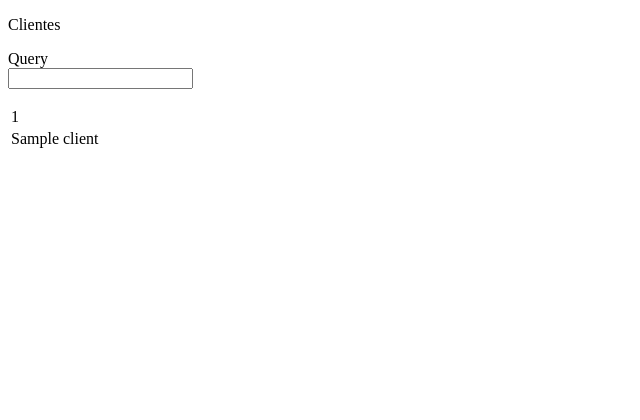
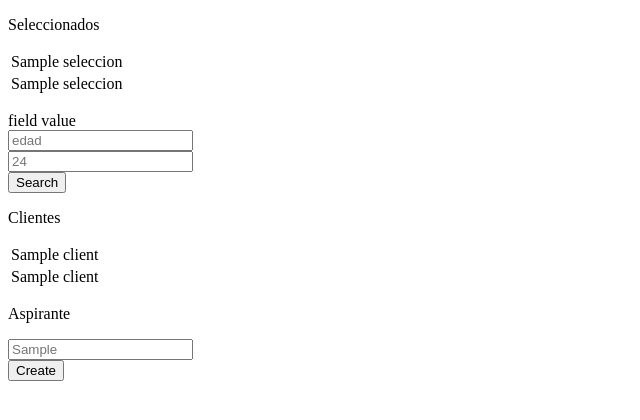
Before and after one commit to bfsalamin/interfazDeCliente, a Flask app: template python/src/webpage/templates/clientes.html in a window 1280 px wide. Shown: the top 420 px of the page, without its empty margins (0-640 px from the left). Run offline with Flask 2, Linux system fonts and the light colour scheme; the template is opened without the code that fills it: most values are stand-ins (such as "Sample title", 1, 10 or a date in 2020); parts of the project's set-up code (start-up, migrations or seed data) failed here and were passed over.

Commit message:
post to local database

```diff
--- a/python/src/webpage/app.py
+++ b/python/src/webpage/app.py
@@ -5,36 +5,29 @@ from flask import Flask, render_template, request
 
 app = Flask(__name__)
 
+def to_list(dlist):
+ if dlist:
+  return [sorted(dlist[0].keys()), [sorted(i.items()) for i in dlist]]
+ return []
+
 @app.route("/", methods=['GET', 'POST'])
 def client_database():
- todo = [list(i.items()) for i in localDatabase.clientes.get_all()]
- made = render_template('clientes.html', clientes=todo)
+
+ result = []
+ aspi = queryWebsite.Aspirante()
 
  if request.method == 'POST':
-  if request.form.get('query'):
-   key, val =request.form['query'].split()
+  if request.form['query'] == 'search':
+   key, val = request.form['key'], request.form['val']
    localDatabase.clientes.add_query_field(key, val)
    result = localDatabase.clientes.get_search()
+   #if type(result) is dict:
+    #result = [result]
    localDatabase.clientes.delete_queries()
-   print(result, localDatabase.clientes.qry, localDatabase.clientes.database.all(), type(key), val)
-
- return made + str(result)
-
-
-
-
-
-@app.route("/btn", methods=['GET', 'POST'])
-def boton():
- if request.method == 'POST':
-  if request.form.get('action1') == 'VALUE1':
-   print("boton 1")
-  elif request.form.get('action2') == 'VALUE2':
-   print("boton 2")
-  elif request.form.get('texto'):
-   print(request.form['texto'])
-  else:
-   print("nose")
- elif request.method == 'GET':
-  return render_template('botones.html')
- return render_template('botones.html')
+  #fields in a form get identified by their name, not their id.
+  if request.form['query'] == 'submit':
+   new_aspirant = {k:v for k,v in zip(aspi.requerido, request.form.getlist('fields[]'))}
+   print(new_aspirant)
+   localDatabase.clientes.post(queryWebsite.Aspirante(new_aspirant).get_post())
+ made = render_template('clientes.html', clientes=to_list(localDatabase.clientes.get_all()), seleccion=to_list(result), aspirantefields=aspi.requerido)
+ return made
--- a/python/src/webpage/clientes.json
+++ b/python/src/webpage/clientes.json
@@ -1 +1 @@
-{"_default": {"1": {"sexo": "femenino", "status": 1, "id_aspirante": 10, "fecha_nacimiento": "1997-11-17", "edad": "24", "cedula": "3-761-2397", "nombre": "CREATEDODERAY", "apellido": "CREATEDOTERO", "id": 12}, "2": {"sexo": "femenino", "status": 1, "id_aspirante": 10, "fecha_nacimiento": "1997-11-18", "edad": "26", "cedula": "3-761-2498", "nombre": "CREATEDODERAY2", "apellido": "CREATEDOTERO2", "id": 13}}}
+{"_default": {"1": {"fecha_nacimiento": "1997-11-17", "status": 1, "edad": "24", "id": 12, "apellido": "CREATEDOTERO", "nombre": "CREATEDODERAY", "sexo": "femenino", "id_aspirante": 10, "cedula": "3-761-2397"}, "2": {"fecha_nacimiento": "1997-11-18", "status": 1, "edad": "26", "id": 13, "apellido": "CREATEDOTERO2", "nombre": "CREATEDODERAY2", "sexo": "femenino", "id_aspirante": 10, "cedula": "3-761-2498"}, "3": {"nacionalidad": "a", "status": "b", "apellido": "v", "cedula": "d", "sexo": "e", "id": "10", "nombre": "dfjks", "id_aspirante": "100", "edad": "", "fecha_nacimiento": ""}, "4": {"nacionalidad": "a", "status": "b", "apellido": "v", "cedula": "d", "sexo": "e", "id": "10", "nombre": "dfjks", "id_aspirante": "100", "edad": "", "fecha_nacimiento": ""}}}
--- /dev/null
+++ b/python/src/webpage/templates/aspiranteForm.html
@@ -0,0 +1,5 @@
+
+<form method="post">
+<input type="text" id="fname">
+<input type="text" id="lname">
+<button type="submit">Login</button>
--- a/python/src/webpage/templates/clientes.html
+++ b/python/src/webpage/templates/clientes.html
@@ -3,23 +3,50 @@
 
 <title>Grupo Advicers</title>
 
-<p>Clientes</p>
+{% if seleccion %}
+<p>Seleccionados</p>
+<table>
+
+<TR>
+{% for selen in seleccion[0] %}
+ <TD>{{selen}}</TD>
+{% endfor %}
+</TR>
+
+{% for selen in seleccion[1] %}
+<TR>
+ {% for i in selen %}
+ <TD>{{i[1]}}</TD>
+ {% endfor %}
+</TR>
+{% endfor %}
+
+</table>
+
+{% endif %}
+
+<p></p>
+
 
 <form method="post">
-<label for="query">Query</label><br>
-<input type="text" id="query" name="query"><br>
+<label for="query">field value</label><br>
+<input type="text" id="key" name="key" placeholder="edad"><br>
+<input type="text" id="val" name="val" placeholder="24"><br>
+<input type="hidden" name="query" value="search">
+<button type="submit" >Search</button>
 </form>
 <p></p>
 
+<p>Clientes</p>
 <table>
 
 <TR>
 {% for client in clientes[0] %}
- <TD>{{client[0]}}</TD>
+ <TD>{{client}}</TD>
 {% endfor %}
 </TR>
 
-{% for client in clientes %}
+{% for client in clientes[1] %}
 <TR>
  {% for i in client %}
  <TD>{{i[1]}}</TD>
@@ -28,3 +55,11 @@
 {% endfor %}
 
 </table>
+
+<p>Aspirante</p>
+<form method="post" >
+{% for i in aspirantefields %}
+<input type="text" id="fields" name="fields[]" placeholder={{i}}><br>
+{% endfor %}
+<input type="hidden" name="query" value="submit">
+<button type="submit" >Create</button>
```
Also changed, not shown: 1 other file.
